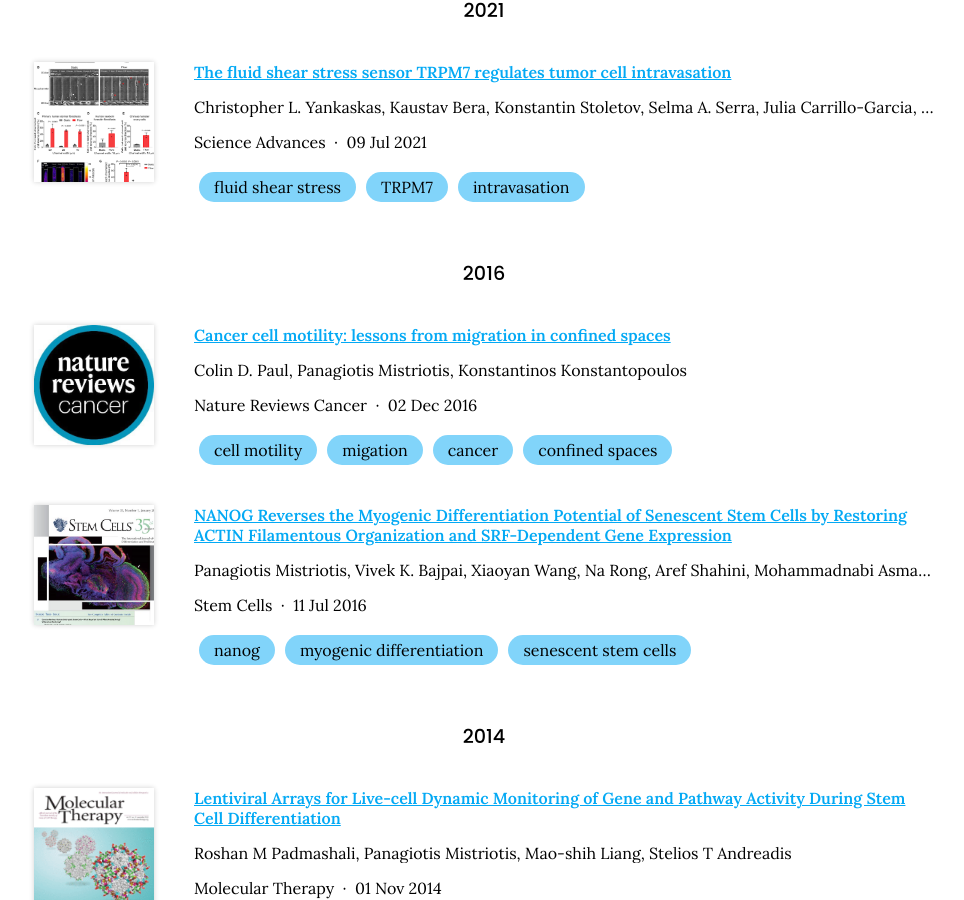
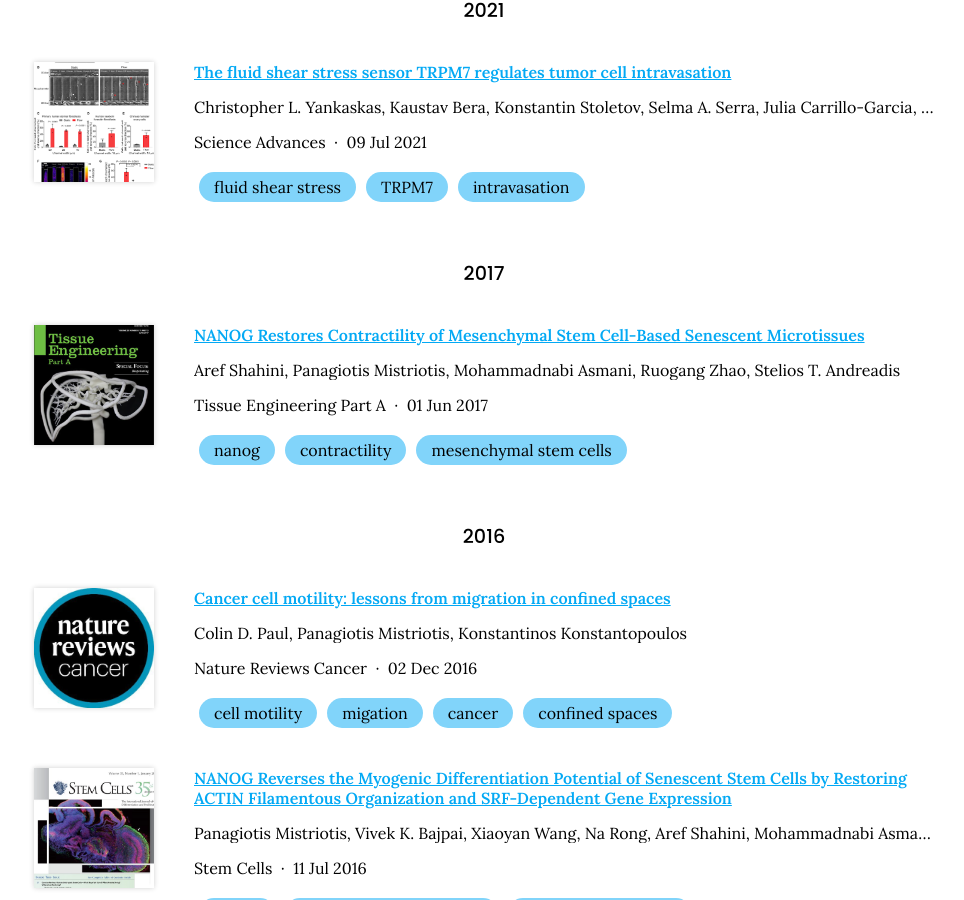
Before and after one commit to mistriotis-lab/mistriotis-lab.github.io, a Jekyll site: the page built from publications/index.md, in a window 1280 px wide and 900 px high, scrolled down 552 px. Shown: the whole window, without its empty margins (156-1120 px from the left). Built offline with Jekyll 4.4.1, drawn with Linux system fonts in a browser that asks for light colours; nearby versions of some CDN libraries.

Commit message:
Generate citations

```diff
--- a/_data/citations.yaml
+++ b/_data/citations.yaml
@@ -47,6 +47,22 @@
   - TRPM7
   - intravasation
   image: images/papers/the-fluid-shear-stress.jpeg
+- id: doi:10.1089/ten.tea.2016.0494
+  title: NANOG Restores Contractility of Mesenchymal Stem Cell-Based Senescent Microtissues
+  authors:
+  - Aref Shahini
+  - Panagiotis Mistriotis
+  - Mohammadnabi Asmani
+  - Ruogang Zhao
+  - Stelios T. Andreadis
+  publisher: Tissue Engineering Part A
+  date: '2017-06-01'
+  link: https://doi.org/gbg76z
+  image: images/papers/tissue-engineering-a.png
+  tags:
+  - nanog
+  - contractility
+  - mesenchymal stem cells
 - id: doi:10.1038/nrc.2016.123
   title: 'Cancer cell motility: lessons from migration in confined spaces'
   authors:
```
